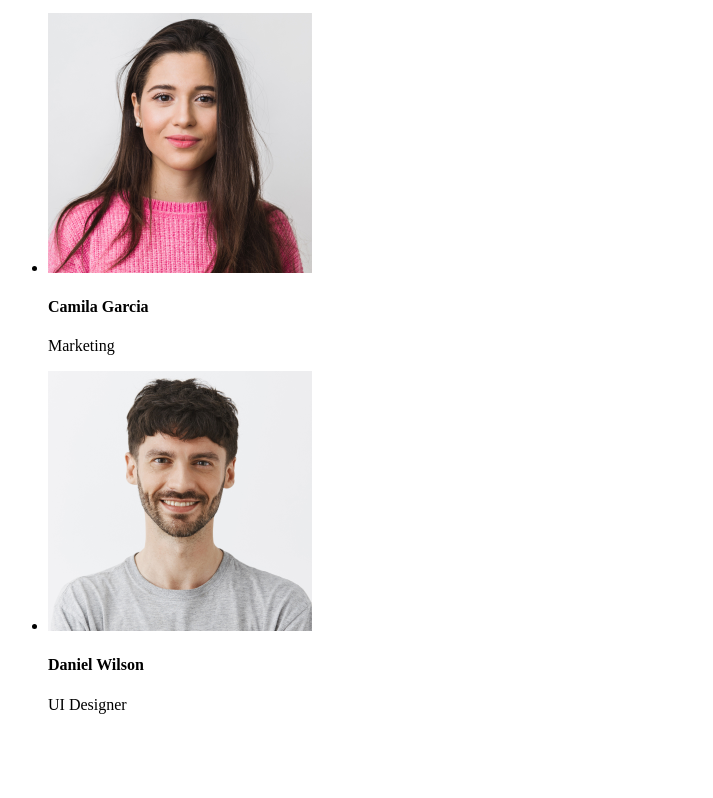
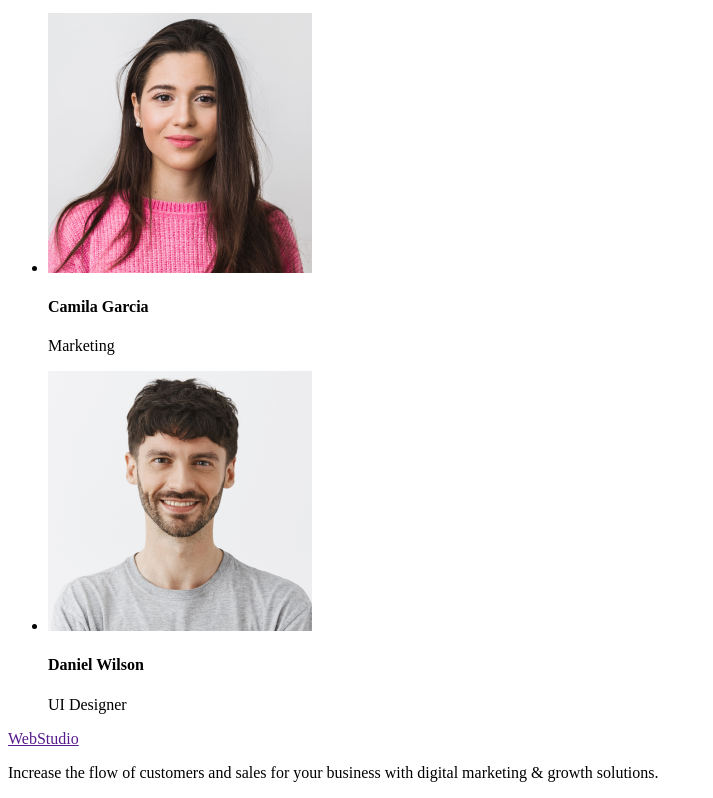
Before and after one commit to JulianaMiko/goit-markup-hw-06, a plain HTML site: page index.html in a window 1280 px wide. Shown: the part 1339-2137 px from the top of the page, without its empty margins (0-713 px from the left). Before the commit the page ends 2069 px from the top, so only its background shows below. Drawn offline with Linux system fonts and the light colour scheme.

Commit message:
add footer

```diff
--- a/index.html
+++ b/index.html
@@ -76,7 +76,10 @@
         </section>
     </main>
 
-
+    <footer>
+        <a href="" target="_blank">WebStudio</a>
+        <p>Increase the flow of customers and sales for your business with digital marketing & growth solutions.</p>
+    </footer>
 
 </body>
 </html>
```
